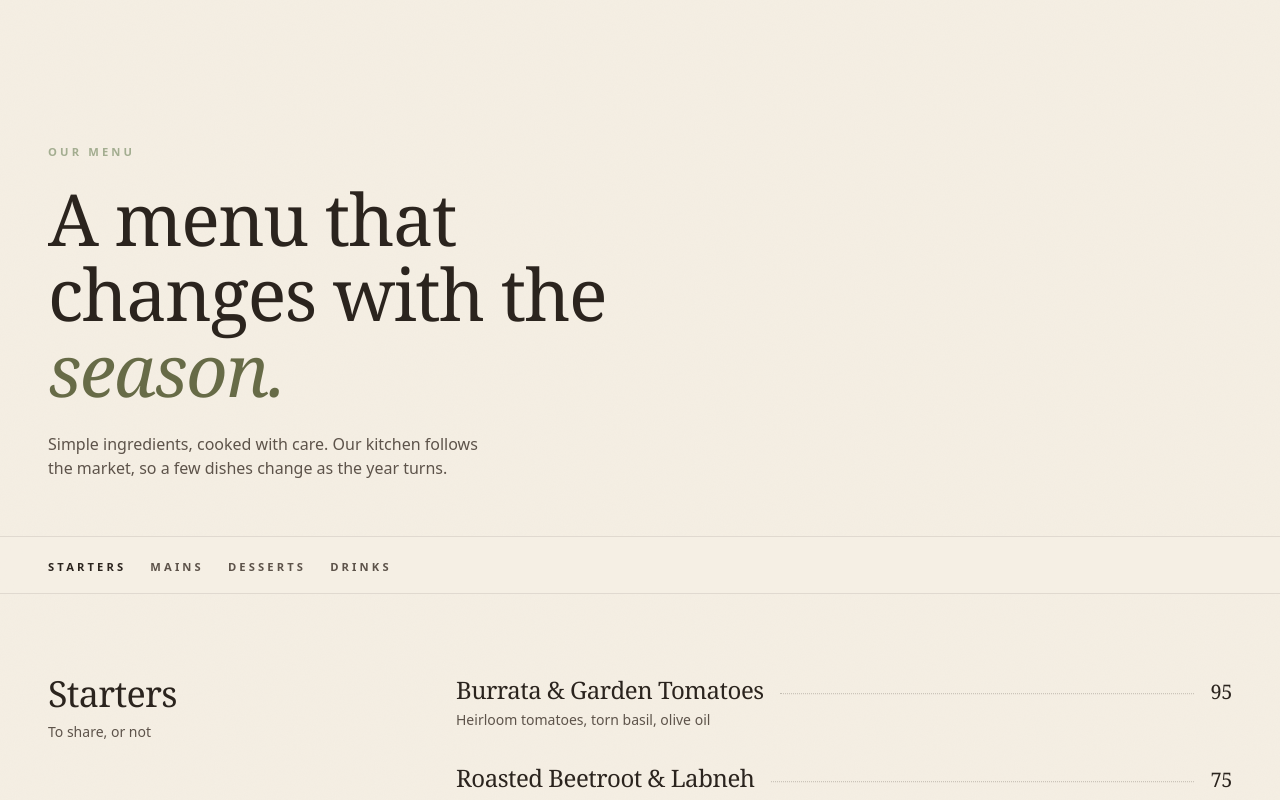
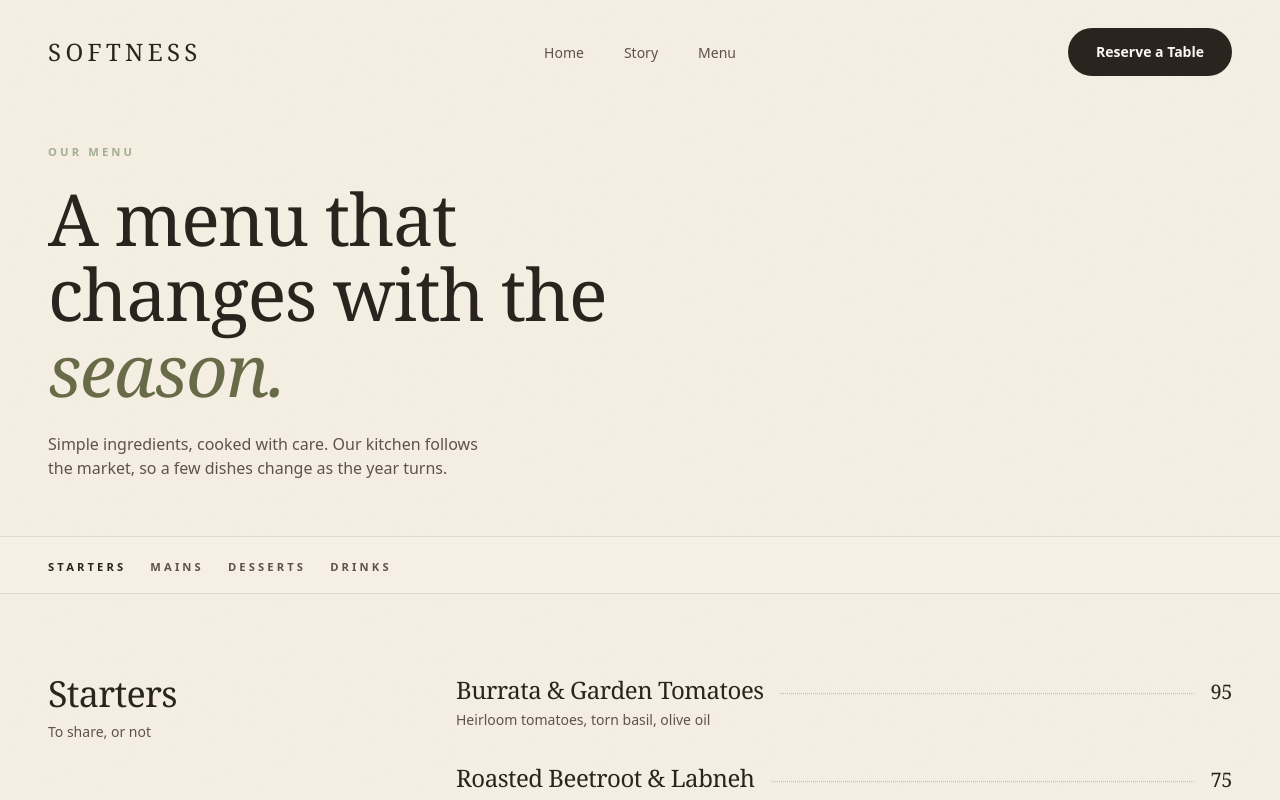
Before and after one commit to wiissal/softness, a Next.js app: page /menu in a window 1280 px wide. Shown: the top 800 px of the page. Built offline with nearby package versions, Linux system fonts and the light colour scheme.

Commit message:
refactor: move navbar and footer into the root layout

```diff
--- a/app/layout.js
+++ b/app/layout.js
@@ -3,6 +3,8 @@ import "@fontsource-variable/fraunces/full-italic.css";
 import "@fontsource-variable/manrope";
 import "./globals.css";
 import MotionProvider from "@/components/MotionProvider";
+import Navbar from "@/components/Navbar";
+import Footer from "@/components/Footer";
 
 export const metadata = {
   title: "Softness -Food made with softness.",
@@ -14,7 +16,11 @@ export default function RootLayout({ children }) {
   return (
     <html lang="en" suppressHydrationWarning>
       <body>
-        <MotionProvider>{children}</MotionProvider>
+      <MotionProvider>
+          <Navbar />
+          {children}
+          <Footer />
+        </MotionProvider>
       </body>
     </html>
   );
--- a/app/page.js
+++ b/app/page.js
@@ -1,15 +1,13 @@
-import Navbar from "@/components/Navbar";
 import Hero from "@/components/Hero";
 import BrandStatement from "@/components/BrandStatement";
 import SignatureDishes from "@/components/SignatureDishes";
 import Atmosphere from "@/components/Atmosphere";
 import ReservationCTA from "@/components/ReservationCTA";
-import Footer from "@/components/Footer";
 
 export default function Home() {
   return (
     <>
-      <Navbar />
+
 
       <main>
         <Hero />
@@ -19,7 +17,7 @@ export default function Home() {
         <ReservationCTA />
       </main>
 
-      <Footer />
+
     </>
   );
 }
--- a/components/Navbar.jsx
+++ b/components/Navbar.jsx
@@ -1,5 +1,5 @@
 "use client";
-
+import { usePathname } from "next/navigation";
 import { useEffect, useState } from "react";
 import { AnimatePresence, motion, useMotionValueEvent, useScroll } from "framer-motion";
 import { Menu, X } from "lucide-react";
@@ -31,7 +31,8 @@ export default function Navbar() {
 
   const headerClass = [headerBase, scrolled ? headerScrolled : headerTop].join(" ");
   const logoClass = [logoBase, scrolled ? "text-lg" : "text-xl md:text-2xl"].join(" ");
-
+  const pathname = usePathname();
+  const toHome = (hash) => (pathname === "/" ? hash : "/" + hash);
   return (
     <>
       <motion.header
@@ -44,14 +45,14 @@ export default function Navbar() {
           aria-label="Main"
           className="mx-auto flex max-w-[1440px] items-center justify-between px-5 sm:px-8 lg:px-12"
         >
-          <a href="#home" className={logoClass}>
+          <a href={toHome("#home")} className={logoClass}>
             SOFTNESS
           </a>
 
           <ul className="absolute left-1/2 hidden -translate-x-1/2 items-center gap-10 md:flex">
             {navLinks.map((link) => (
               <li key={link.href}>
-                <a href={link.href} className="group relative text-sm text-ink-soft hover:text-ink">
+                <a href={toHome(link.href)}  className="group relative text-sm text-ink-soft hover:text-ink">
                   {link.label}
                   <span className="absolute -bottom-1 left-0 h-px w-full origin-left scale-x-0 bg-ink transition-transform duration-500 ease-soft group-hover:scale-x-100" />
                 </a>
@@ -59,7 +60,7 @@ export default function Navbar() {
             ))}
           </ul>
 
-          <Button href="#reserve" className="hidden md:inline-flex">
+          <Button href={toHome("#reserve")} className="hidden md:inline-flex">
             Reserve a Table
           </Button>
 
@@ -88,7 +89,8 @@ function MobileMenu({ onClose }) {
     hidden: { y: "110%" },
     show: { y: 0, transition: { duration: 0.9, ease } },
   };
-
+  const pathname = usePathname();
+  const toHome = (hash) => (pathname === "/" ? hash : "/" + hash);
   return (
     <motion.div
       role="dialog"
@@ -116,7 +118,7 @@ function MobileMenu({ onClose }) {
         {links.map((link, i) => (
           <li key={link.href} className="overflow-hidden">
             <motion.a
-              href={link.href}
+              href={toHome(link.href)}
               onClick={onClose}
               className="flex items-baseline gap-4 py-1 font-display text-6xl"
               variants={linkVariants}
```
